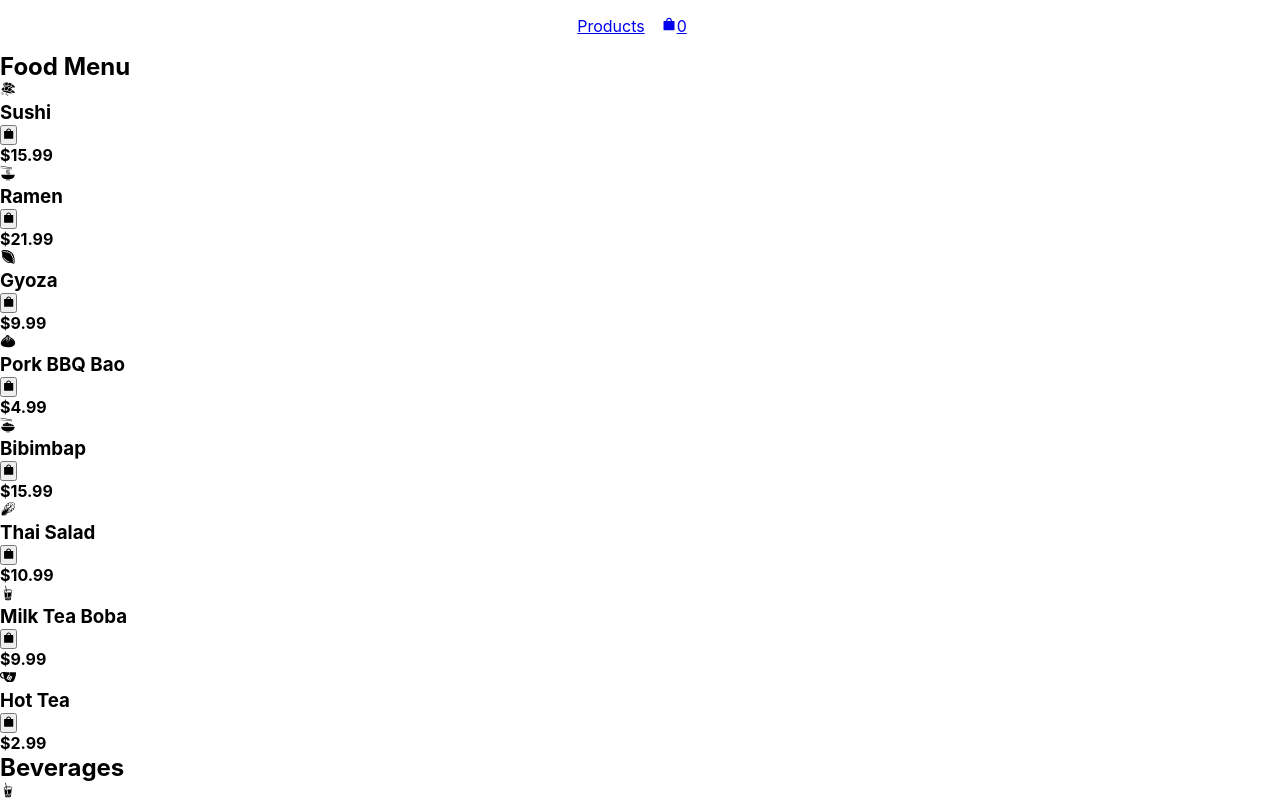
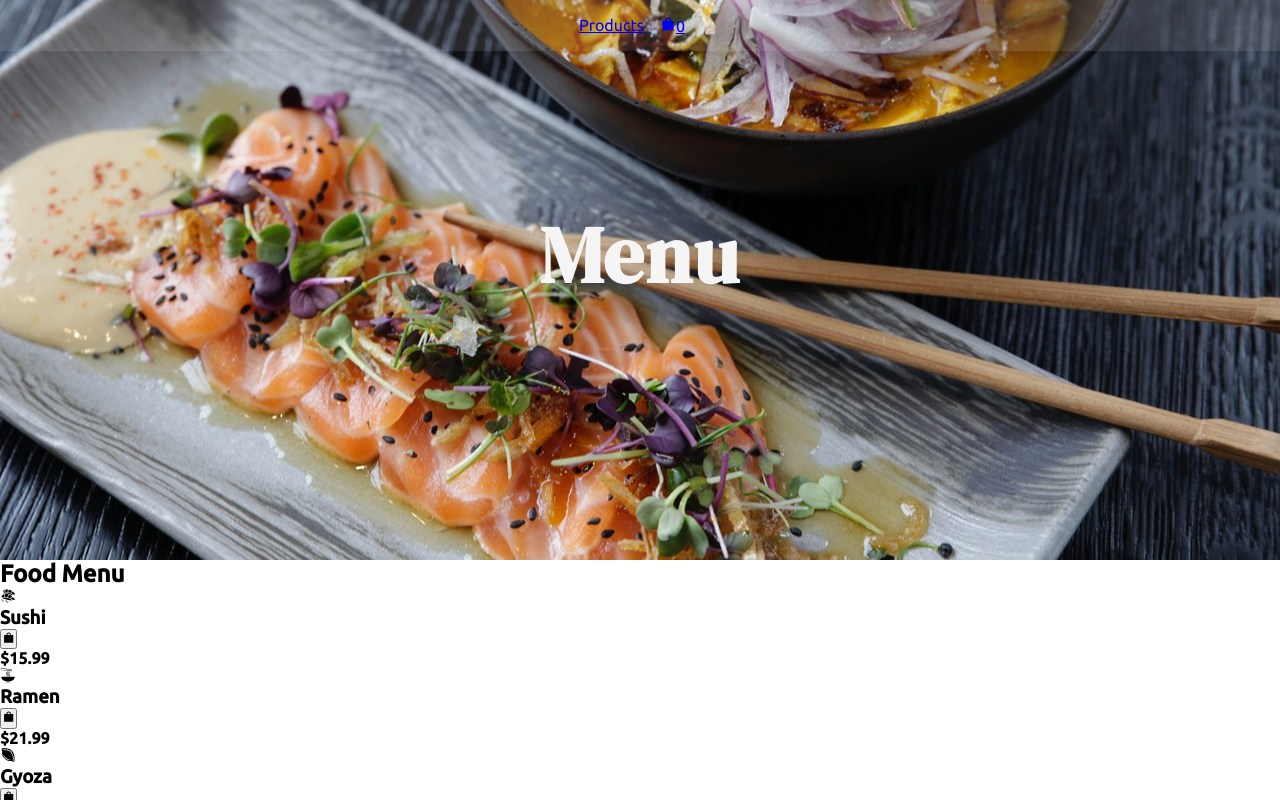
Before and after one commit to eafrancisco04/workshop-122, a React (Vite) app: page / in a window 1280 px wide. Shown: the top 800 px of the page. Built offline with nearby package versions, Linux system fonts and the light colour scheme.

Commit message:
add fonts and bg image

```diff
--- a/index.html
+++ b/index.html
@@ -4,7 +4,9 @@
     <meta charset="UTF-8" />
     <link rel="icon" type="image/svg+xml" href="/src/favicon.svg" />
     <meta name="viewport" content="width=device-width, initial-scale=1.0" />
-    <title>React Vite App</title>
+    <title>E-Commerce Website</title>
+    <link href="https://fonts.googleapis.com/css2?family=Ubuntu:wght@300;400;500&display=swap" rel="stylesheet">
+    <link href="https://fonts.googleapis.com/css2?family=DM+Serif+Display&display=swap" rel="stylesheet">
   </head>
   <body>
     <div id="root"></div>
--- a/src/css/style.css
+++ b/src/css/style.css
@@ -5,8 +5,19 @@
 }
 
 body {
-  font-family: -apple-system, BlinkMacSystemFont, "Segoe UI", Roboto, Oxygen,
-    Ubuntu, Cantarell, "Open Sans", "Helvetica Neue", sans-serif;
+  font-family: 'Ubuntu', 'Arial';
+}
+h1 {
+  font-family: 'DM Serif Display', 'Times New Roman';
+  font-size: 5em;
+  color: whitesmoke;
+  letter-spacing: 2px;
+}
+
+nav {
+  position:absolute;
+  width: 100%;
+  background-color: rgba(255, 255, 255, 0.1);
 }
 
 ul {
@@ -14,8 +25,22 @@ ul {
   padding: 1em;
   justify-content: center;
   list-style-type: none;
+  position: relative;
+
 }
 
 li {
   margin-right: 1em;
 }
+
+.cover {
+  height: 70vh;
+  margin: auto;
+  padding: 200px;
+  background-image: url("../img/food-bg.jpg");
+  background-size: cover;
+  background-attachment: fixed;
+  background-position: bottom;
+
+  text-align: center;
+}
--- a/src/pages/Checkout.jsx
+++ b/src/pages/Checkout.jsx
@@ -8,20 +8,41 @@ function Checkout() {
 
     return(
         <>
-        <h1>Checkout</h1>
+        <div>
+            <div class="cover">
+            <h1>Checkout</h1>
+            </div>
 
-        <div className="shopping-bag ">
-            {items.map((item) =>
-                <div key={uuid()}>
-                    <h2>{item.name}</h2>
-                    <h3>{item.price}</h3>
-                </div>
-            )}
+            <div className="shopping-bag ">
+                {items.map((item) =>
+                    <div key={uuid()}>
+                        <h2>{item.name}</h2>
+                        <h3>{item.price}</h3>
+                    </div>
+                )}
+            </div>
 
         </div>
+
+
         </>
     )
 
 }
 
 export default Checkout;
+
+{/* <div>
+            <div class="cover">
+                <h1>Checkout</h1>
+            </div>
+
+            <div className="shopping-bag ">
+                {items.map((item) =>
+                    <div key={uuid()}>
+                        <h2>{item.name}</h2>
+                        <h3>{item.price}</h3>
+                    </div>
+                )}
+
+        </div> */}
--- a/src/pages/Products.jsx
+++ b/src/pages/Products.jsx
@@ -32,6 +32,10 @@ function Products() {
     ]
     return(
         <div className="product-list">
+            <div class="cover">
+                <h1>Menu</h1>
+            </div>
+
             <div className="food-list">
                 <h2>Food Menu</h2>
                 {food.map((food) =>
```
Also changed, not shown: src/img/food-bg.jpg (added).
